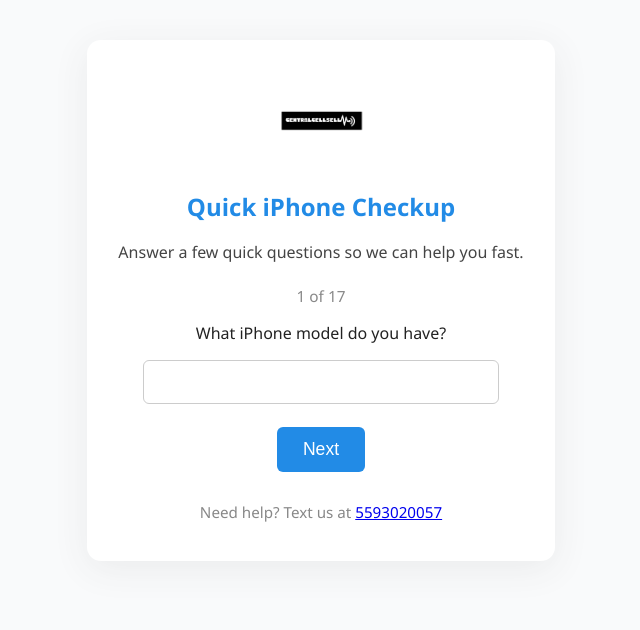
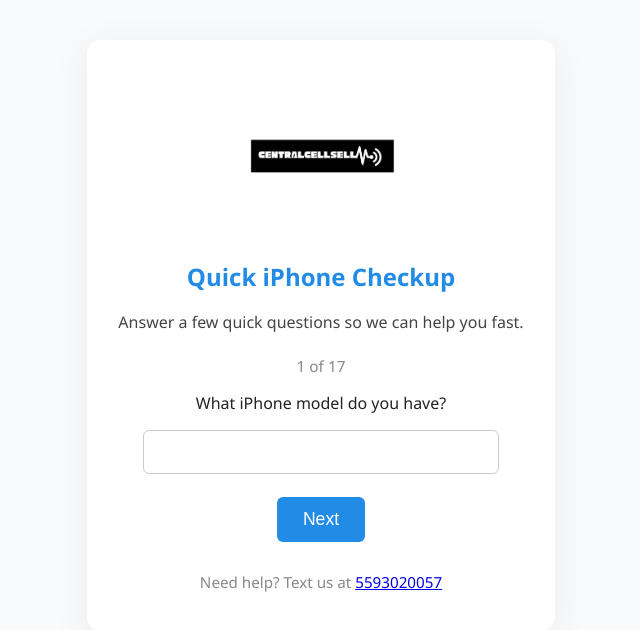
Before and after one commit to kayak13/centralcellsell, a plain HTML site: page thank-you.html in a window 1280 px wide. Shown: the whole page, without its empty margins (319-959 px from the left). Drawn offline with Linux system fonts and the light colour scheme.

Commit message:
Update thank-you.html

```diff
--- a/thank-you.html
+++ b/thank-you.html
@@ -8,6 +8,7 @@
     body { font-family: 'Segoe UI', Arial, sans-serif; background: #f9fafb; color: #222; margin: 0; padding: 0; }
     .container { max-width: 430px; margin: 40px auto; background: #fff; border-radius: 14px; box-shadow: 0 8px 36px rgba(60,60,60,0.08); padding: 2.2rem 1.2rem 2.4rem; text-align: center;}
     .logo { margin-bottom: 1.2rem; }
+    .logo img { width: 160px; } /* Logo is now bigger */
     h2 { color: #228be6; margin-bottom: 1.1rem; }
     .step { display: none; animation: fadeIn .25s; }
     .step.active { display: block; }
@@ -24,7 +25,7 @@
 <body>
   <div class="container">
     <div class="logo">
-      <img src="logo.png" alt="Central Sell Cell" width="90">
+      <img src="logo.png" alt="Central Sell Cell" width="160">
     </div>
     <h2>Quick iPhone Checkup</h2>
     <p style="color:#444;">Answer a few quick questions so we can help you fast.</p>
```
